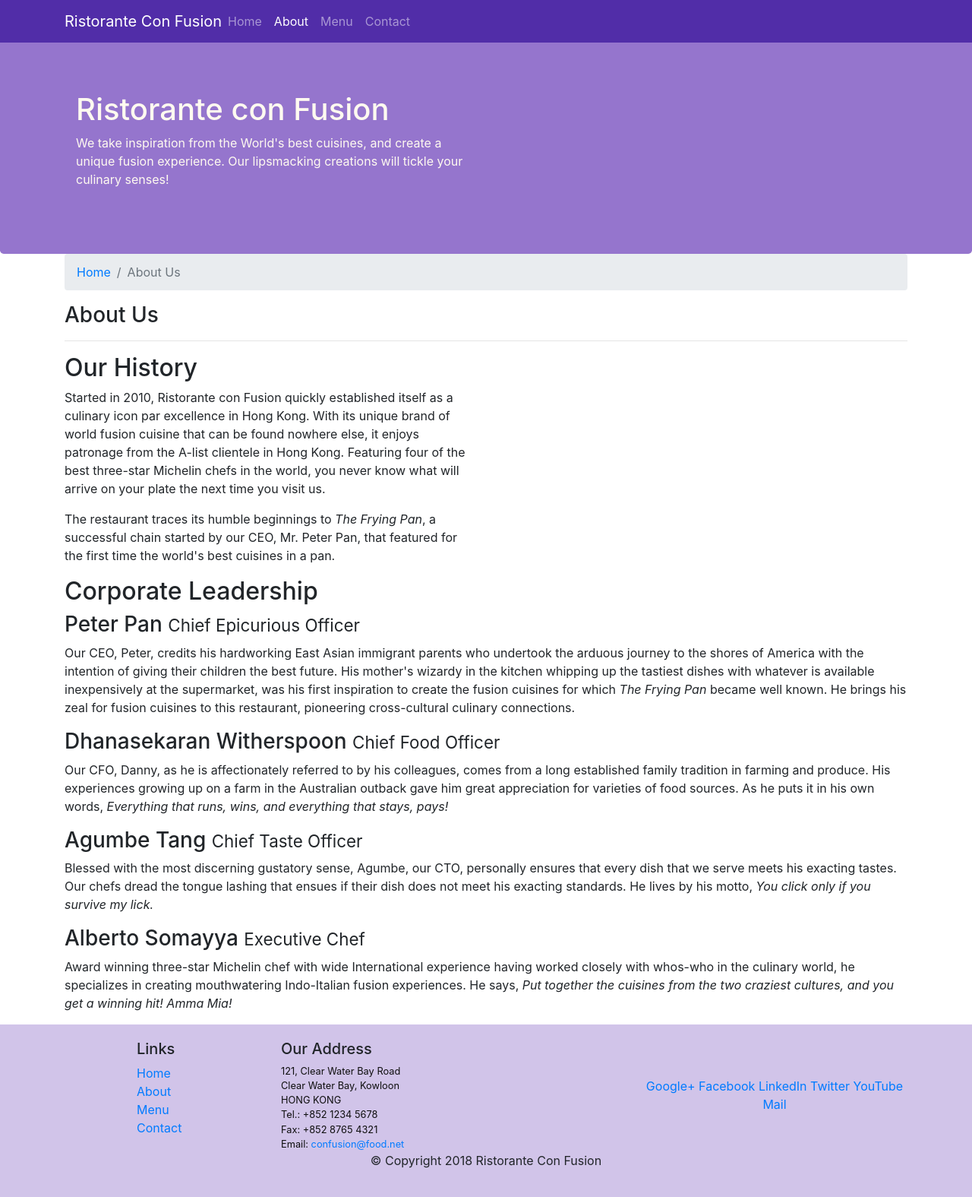
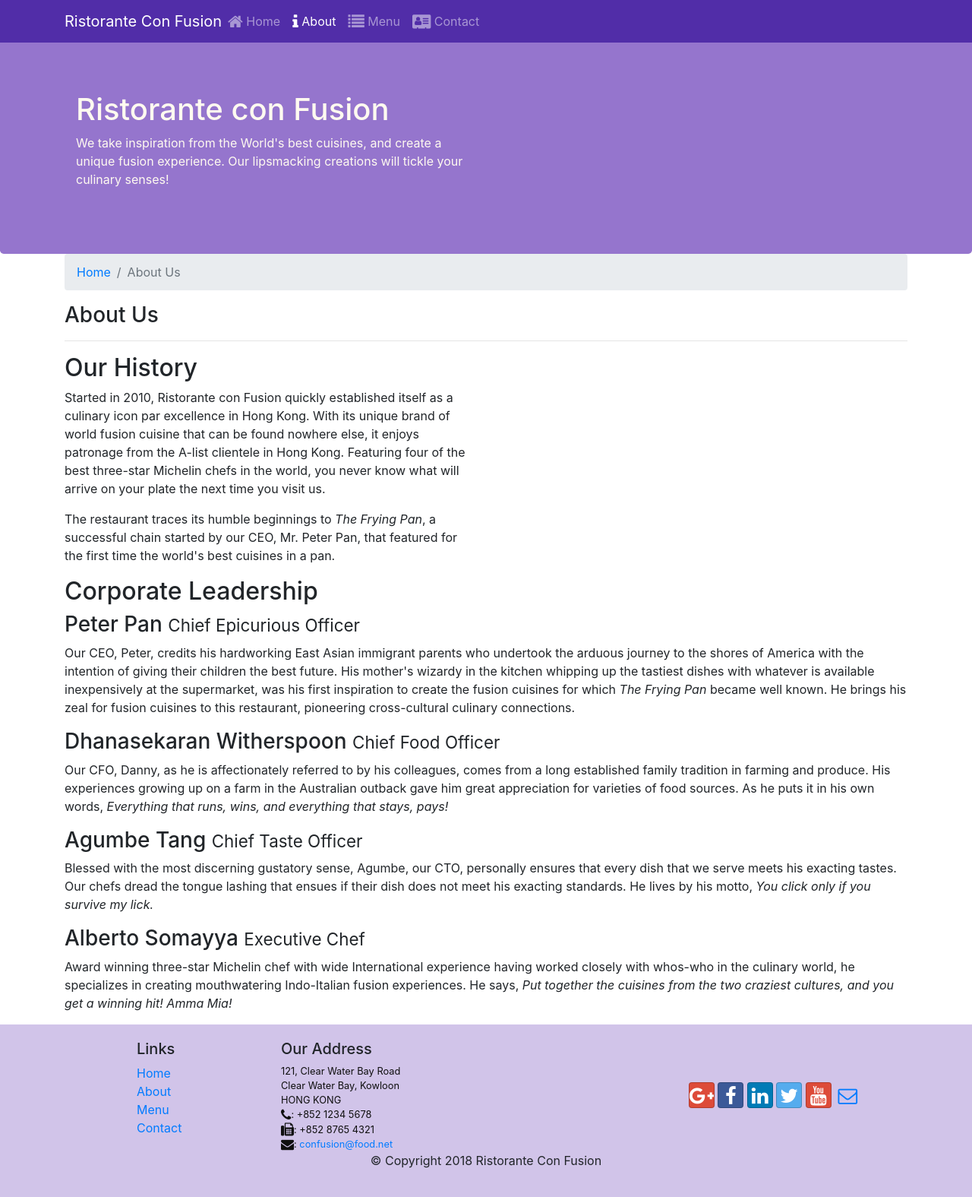
Before and after one commit to davidmelendez/back-end-ui-coursera, a website: page aboutus.html in a window 1280 px wide. Shown: the whole page at 76% size. Drawn offline with nearby package versions, Linux system fonts and the light colour scheme.

Commit message:
Icon Fonts

```diff
--- a/aboutus.html
+++ b/aboutus.html
@@ -7,6 +7,8 @@
 <!-- Bootstrap CSS -->
 <link rel="stylesheet" href="node_modules/bootstrap/dist/css/bootstrap.min.css">
 <link href="css/styles.css" rel="stylesheet">
+<link rel="stylesheet" href="node_modules/font-awesome/css/font-awesome.min.css">
+<link rel="stylesheet" href="node_modules/bootstrap-social/bootstrap-social.css">
 <head>
 
     <title>Ristorante Con Fusion: About Us</title>
@@ -36,10 +38,10 @@
             <a class="navbar-brand mr-auto" href="#">Ristorante Con Fusion</a>
             <div class="collapse navbar-collapse" id="Navbar">
             <ul class="navbar-nav mr-auto">
-                <li class="nav-item"><a class="nav-link" href="./index.html">Home</a></li>
-                <li class="nav-item active"><a class="nav-link" href="#">About</a></li>
-                <li class="nav-item"><a class="nav-link" href="#">Menu</a></li>
-                <li class="nav-item"><a class="nav-link" href="#">Contact</a></li>
+                <li class="nav-item"><a class="nav-link" href="./index.html"><span class="fa fa-home fa-lg"></span> Home</a></li>
+                <li class="nav-item active"><a class="nav-link" href="#"><span class="fa fa-info fa-lg"></span> About</a></li>
+                <li class="nav-item"><a class="nav-link" href="#"><span class="fa fa-list fa-lg"></span> Menu</a></li>
+                <li class="nav-item"><a class="nav-link" href="#"><span class="fa fa-address-card fa-lg"></span> Contact</a></li>
             </ul>
         </div>
         </div>
@@ -122,19 +124,20 @@
                         121, Clear Water Bay Road<br>
                         Clear Water Bay, Kowloon<br>
                         HONG KONG<br>
-                        Tel.: +852 1234 5678<br>
-                        Fax: +852 8765 4321<br>
-                        Email: <a href="mailto:confusion@food.net">confusion@food.net</a>
+                        <i class="fa fa-phone fa-lg"></i>: +852 1234 5678<br>
+                        <i class="fa fa-fax fa-lg"></i>: +852 8765 4321<br>
+                        <i class="fa fa-envelope fa-lg"></i>:
+                        <a href="mailto:confusion@food.net">confusion@food.net</a>
                     </address>
                 </div>
                 <div class="col-12 col-sm-4 align-self-center">
                     <div class="text-center">
-                        <a href="http://google.com/+">Google+</a>
-                        <a href="http://www.facebook.com/profile.php?id=">Facebook</a>
-                        <a href="http://www.linkedin.com/in/">LinkedIn</a>
-                        <a href="http://twitter.com/">Twitter</a>
-                        <a href="http://youtube.com/">YouTube</a>
-                        <a href="mailto:">Mail</a>
+                        <a class="btn btn-social-icon btn-google" href="http://google.com/+"><i class="fa fa-google-plus"></i></a>
+                        <a class="btn btn-social-icon btn-facebook" href="http://www.facebook.com/profile.php?id="><i class="fa fa-facebook"></i></a>
+                        <a class="btn btn-social-icon btn-linkedin" href="http://www.linkedin.com/in/"><i class="fa fa-linkedin"></i></a>
+                        <a class="btn btn-social-icon btn-twitter" href="http://twitter.com/"><i class="fa fa-twitter"></i></a>
+                        <a class="btn btn-social-icon btn-google" href="http://youtube.com/"><i class="fa fa-youtube"></i></a>
+                        <a class="btn btn-social-icon" href="mailto:"><i class="fa fa-envelope-o"></i></a>
                     </div>
                 </div>
             </div>
--- a/package.json
+++ b/package.json
@@ -14,6 +14,8 @@
     "lite-server": "^2.3.0"
   },
   "dependencies": {
-    "bootstrap": "^4.0.0"
+    "bootstrap": "^4.0.0",
+    "bootstrap-social": "^5.1.1",
+    "font-awesome": "^4.7.0"
   }
 }
```
Also changed, not shown: index.html (+18 -16 lines), 1 other file.
